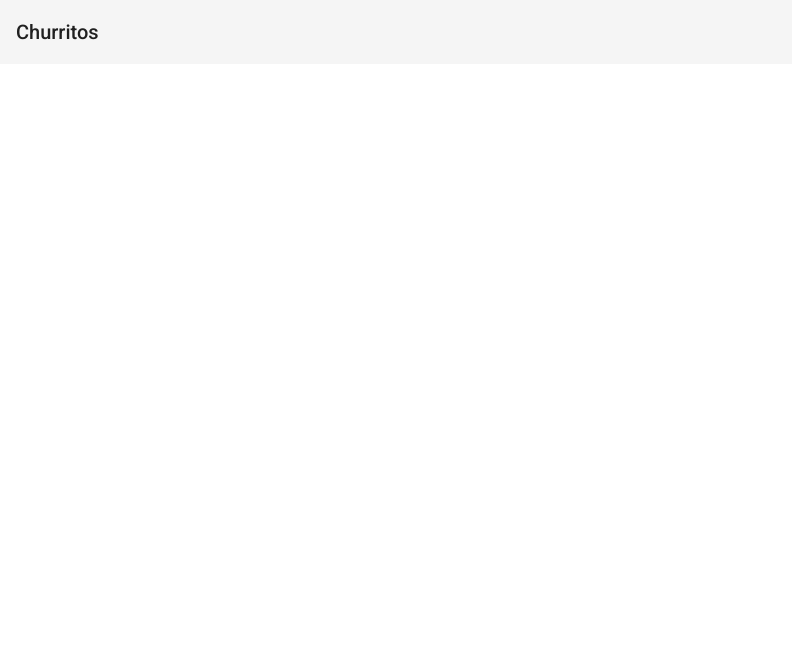
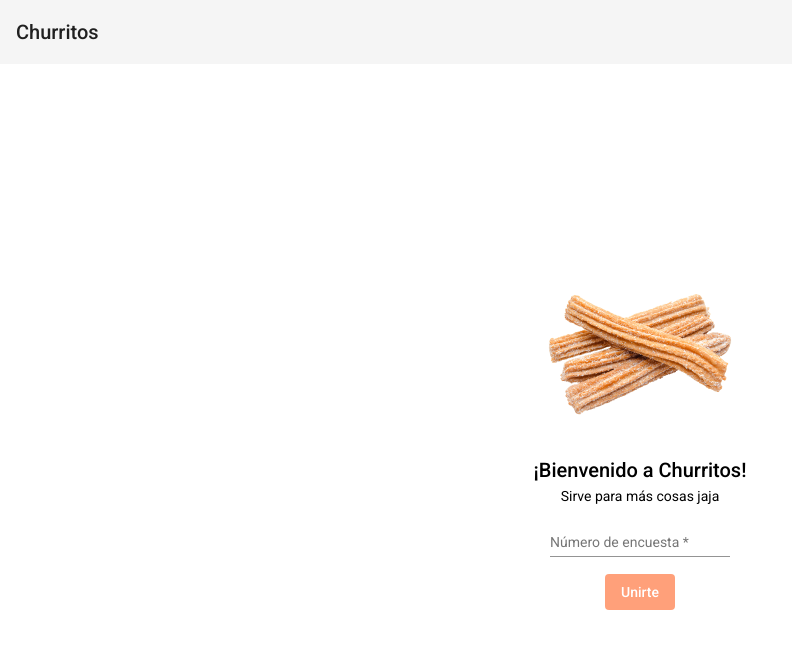
Before and after one commit to undernightcore/churritos-front, an Angular app: page / in a window 1280 px wide. Shown: the top 648 px of the page, without its empty margins (0-792 px from the left). Built offline with nearby package versions, Linux system fonts and the light colour scheme.

Commit message:
feat: create home page

```diff
--- a/src/app/app-routing.module.ts
+++ b/src/app/app-routing.module.ts
@@ -2,6 +2,11 @@ import { NgModule } from '@angular/core';
 import { RouterModule, Routes } from '@angular/router';
 
 const routes: Routes = [
+  {
+    path: '',
+    loadChildren: () =>
+      import('./pages/home/home.module').then((m) => m.HomeModule),
+  },
   {
     path: 'poll/:id',
     loadChildren: () =>
--- /dev/null
+++ b/src/app/pages/home/home.component.html
@@ -0,0 +1,14 @@
+<div class="home">
+  <img src="assets/img/churritos.png" />
+  <h2>¡Bienvenido a <span>Churritos</span>!</h2>
+  <p>Sirve para más cosas jaja</p>
+  <mat-form-field>
+    <input
+      type="number"
+      [formControl]="pollNumberControl"
+      placeholder="Número de encuesta"
+      matInput
+    />
+  </mat-form-field>
+  <button (click)="handleSubmit()" mat-button>Unirte</button>
+</div>
--- /dev/null
+++ b/src/app/pages/home/home.component.scss
@@ -0,0 +1,24 @@
+.home {
+  height: calc(100vh - 56px);
+  display: flex;
+  flex-direction: column;
+  align-items: center;
+  justify-content: center;
+
+  @media (min-width: 600px) {
+    height: calc(100vh - 64px);
+  }
+
+  & > h2 {
+    margin: 0;
+  }
+
+  & > img {
+    height: 200px;
+  }
+
+  & > button {
+    background-color: lightsalmon;
+    color: white;
+  }
+}
--- /dev/null
+++ b/src/app/pages/home/home.component.ts
@@ -0,0 +1,29 @@
+import { Component } from '@angular/core';
+import { FormControl, Validators } from '@angular/forms';
+import { Router } from '@angular/router';
+import { MemoryStorageService } from '../../services/memory-storage.service';
+
+@Component({
+  selector: 'app-home',
+  templateUrl: './home.component.html',
+  styleUrls: ['./home.component.scss'],
+})
+export class HomeComponent {
+  constructor(
+    private router: Router,
+    private memoryStorageService: MemoryStorageService
+  ) {
+    this.memoryStorageService.clear();
+  }
+
+  pollNumberControl = new FormControl('', [
+    Validators.required,
+    Validators.min(1),
+  ]);
+
+  handleSubmit() {
+    this.pollNumberControl.markAsTouched();
+    if (this.pollNumberControl.invalid) return;
+    this.router.navigate(['/poll', this.pollNumberControl.value]);
+  }
+}
--- a/src/app/pages/poll/poll.component.ts
+++ b/src/app/pages/poll/poll.component.ts
@@ -12,6 +12,7 @@ import { forkJoin, mergeMap, Subscription } from 'rxjs';
 import { randomColor } from '../../utils/color.utils';
 import { RealtimeService } from '../../services/realtime.service';
 import { CreateVoteInterface } from '../../../interfaces/create-vote.interface';
+import { MatSnackBar } from '@angular/material/snack-bar';
 
 @Component({
   selector: 'app-poll',
@@ -51,7 +52,8 @@ export class PollComponent implements OnInit, OnDestroy {
     private dialogService: MatDialog,
     private memoryStorageService: MemoryStorageService,
     private realtimeService: RealtimeService,
-    private elementRef: ElementRef
+    private elementRef: ElementRef,
+    private snackbarService: MatSnackBar
   ) {}
 
   ngOnInit() {
@@ -84,6 +86,11 @@ export class PollComponent implements OnInit, OnDestroy {
               this.#getAll(pollId, newPassword);
             });
         } else {
+          this.snackbarService.open(
+            'No se ha podido acceder a esa encuesta',
+            undefined,
+            { duration: 4000 }
+          );
           this.router.navigate(['/']);
         }
       },
--- a/src/app/services/memory-storage.service.ts
+++ b/src/app/services/memory-storage.service.ts
@@ -5,6 +5,10 @@ import { Injectable } from '@angular/core';
 })
 export class MemoryStorageService {
   #storage = new Map<string, string | undefined>();
+
+  clear() {
+    this.#storage.clear();
+  }
 
   getItem(key: string) {
     return this.#storage.get(key);
```
Also changed, not shown: src/app/pages/home/home-routing.module.ts (added, +16 -0 lines), src/app/pages/home/home.module.ts (added, +25 -0 lines), src/app/pages/poll/poll.module.ts (+9 -2 lines), 1 other file (tests, documents, lock files or other folders).
